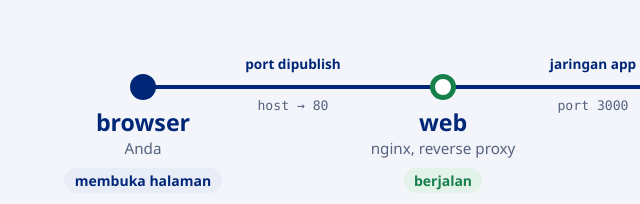
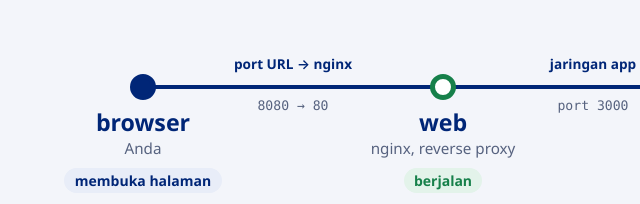
Before and after one commit to SeedFlora/meet3CloudService, a plain HTML site: page web/html/index.html in a window 1280 px wide. Shown: the part 228-432 px from the top of the page, 47-687 px from the left. Drawn offline with Linux system fonts and the light colour scheme; no server answers; files whose address does not match are found by name.

Commit message:
Show browser and nginx ports accurately

```diff
--- a/web/html/index.html
+++ b/web/html/index.html
@@ -46,7 +46,7 @@
             </dl>
           </li>
           <li class="hop" id="hop-web" data-state="wait">
-            <span class="link" aria-hidden="true"><span class="link-net">port dipublish</span><span class="link-port" id="link-web-port">host → 80</span></span>
+            <span class="link" aria-hidden="true"><span class="link-net">port URL → nginx</span><span class="link-port" id="link-web-port">8080 → 80</span></span>
             <span class="station" aria-hidden="true"></span>
             <h2 class="hop-name">web</h2>
             <p class="hop-role">nginx, reverse proxy</p>
--- a/web/html/js/app.js
+++ b/web/html/js/app.js
@@ -148,9 +148,11 @@
       setText('w-hosthdr', h.host || '-');
       setText('w-ua', h['user-agent'] || '-');
 
-      // Port container yang menerima request, dilihat dari sisi nginx ($scheme).
-      // (Di Codespaces browser memakai HTTPS ke GitHub, tetapi nginx tetap menerima HTTP.)
-      setText('link-web-port', h['x-forwarded-proto'] === 'https' ? 'host → 443' : 'host → 80');
+      // Port pada URL browser dapat berbeda dari port internal nginx.
+      // Codespaces juga dapat memakai HTTPS di browser lalu meneruskan HTTP ke nginx.
+      const browserPort = location.port || (location.protocol === 'https:' ? '443' : '80');
+      const webPort = h['x-forwarded-proto'] === 'https' ? '443' : '80';
+      setText('link-web-port', `${browserPort} → ${webPort}`);
 
       const conn = $('conn');
       if (h['x-forwarded-proto'] === 'https') {
```
